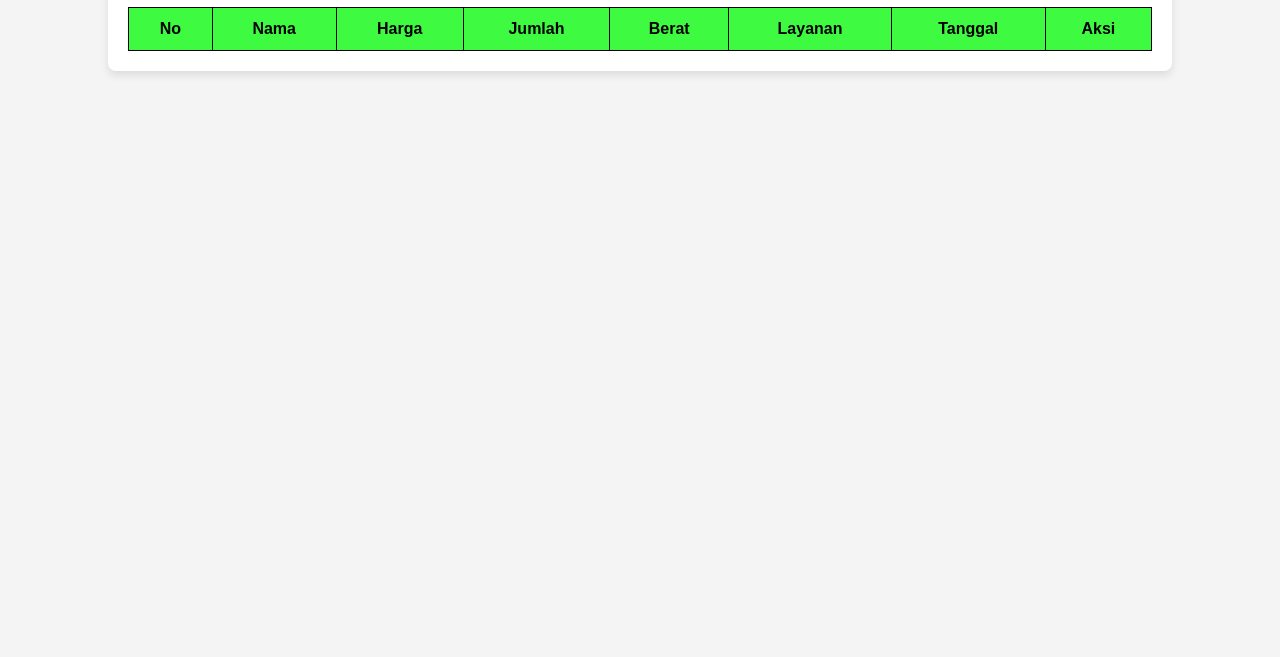
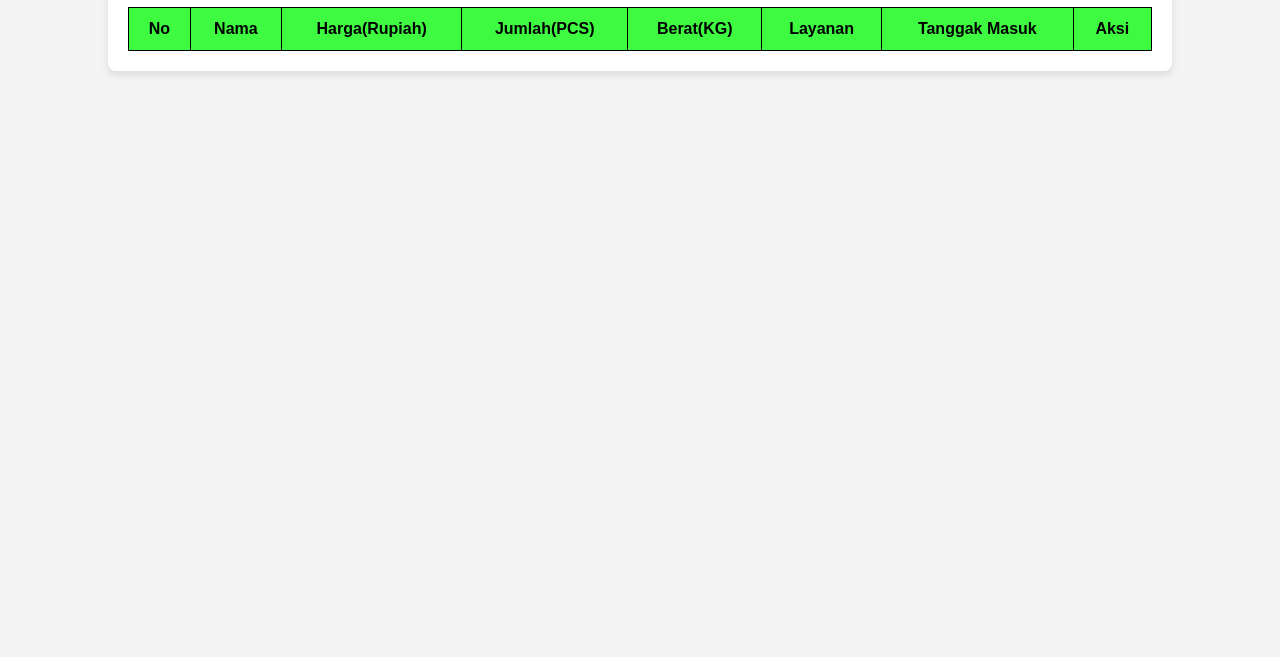
Before and after one commit to ghozi29/datalaundry, a plain HTML site: page public/index.html in a window 1280 px wide. Shown: the part 143-800 px from the top of the page. Drawn offline with nearby package versions, Linux system fonts and the light colour scheme; no server answers.

Commit message:
Update index.html

```diff
--- a/public/index.html
+++ b/public/index.html
@@ -74,11 +74,11 @@
             <tr>
                 <th>No</th>
                 <th>Nama</th>
-                <th>Harga</th>
-                <th>Jumlah</th>
-                <th>Berat</th>
+                <th>Harga(Rupiah)</th>
+                <th>Jumlah(PCS)</th>
+                <th>Berat(KG)</th>
                 <th>Layanan</th>
-                 <th>Tanggal</th>
+                 <th>Tanggak Masuk</th>
                 <th>Aksi</th>
             </tr>
         </thead>
```
